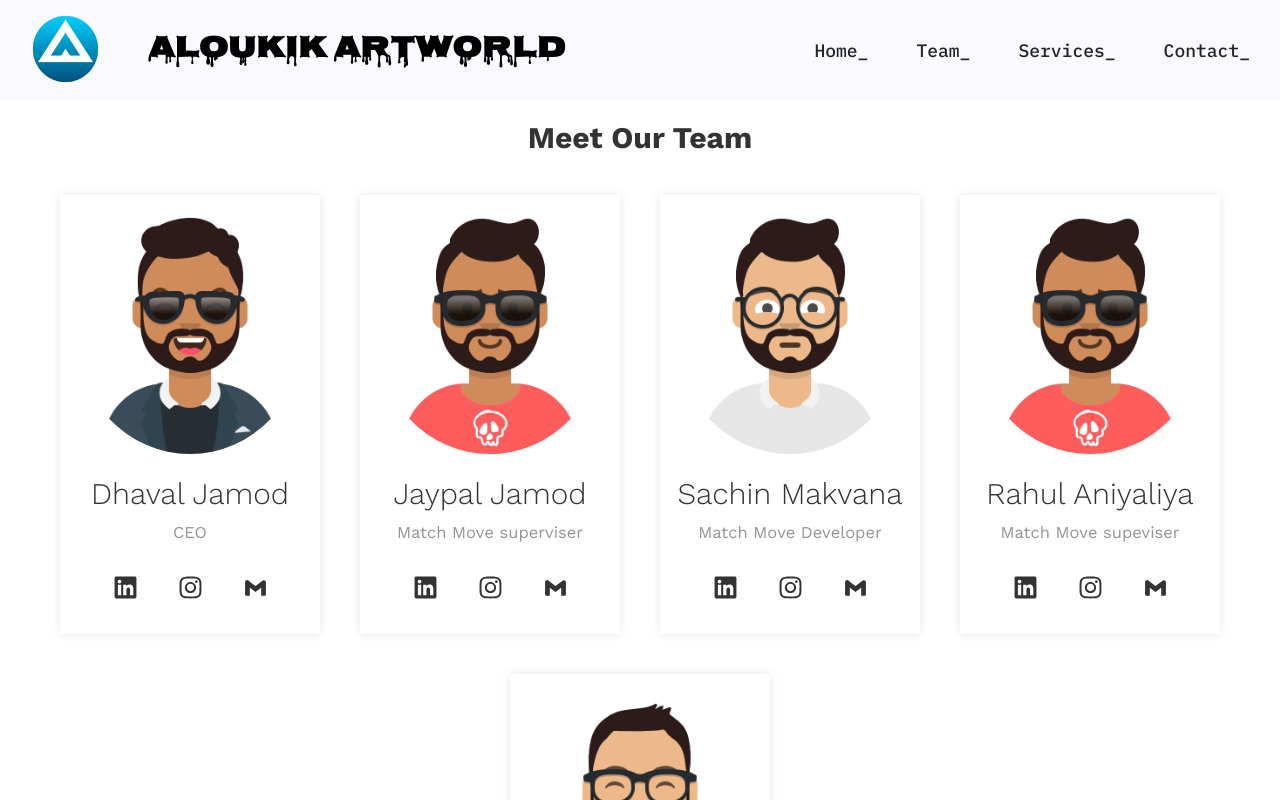
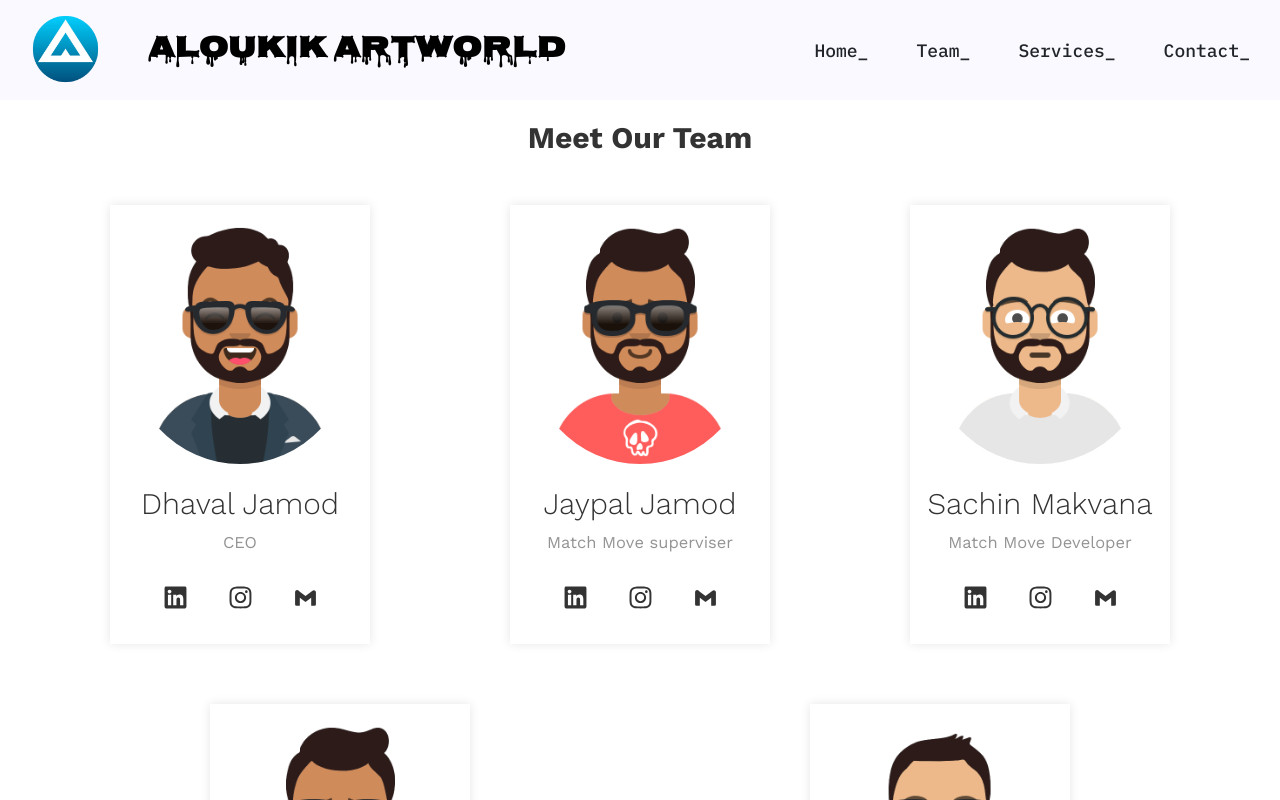
Before and after one commit to Avjamod/aloukikartworld, a React (Vite) app: page /About in a window 1280 px wide. Shown: the top 800 px of the page. Built offline with nearby package versions, Linux system fonts and the light colour scheme; no server answers; a web font is replaced by a local one.

Commit message:
Update About.jsx

```diff
--- a/src/About.jsx
+++ b/src/About.jsx
@@ -31,7 +31,7 @@ const About = () => {
 
     .team-member {
       width: 26rem;
-      margin: 2rem;
+      margin: 3rem;
       padding: 1.5rem;
       background-color: #fff;
       box-shadow: 0 0 1rem rgba(0, 0, 0, 0.1);
```
